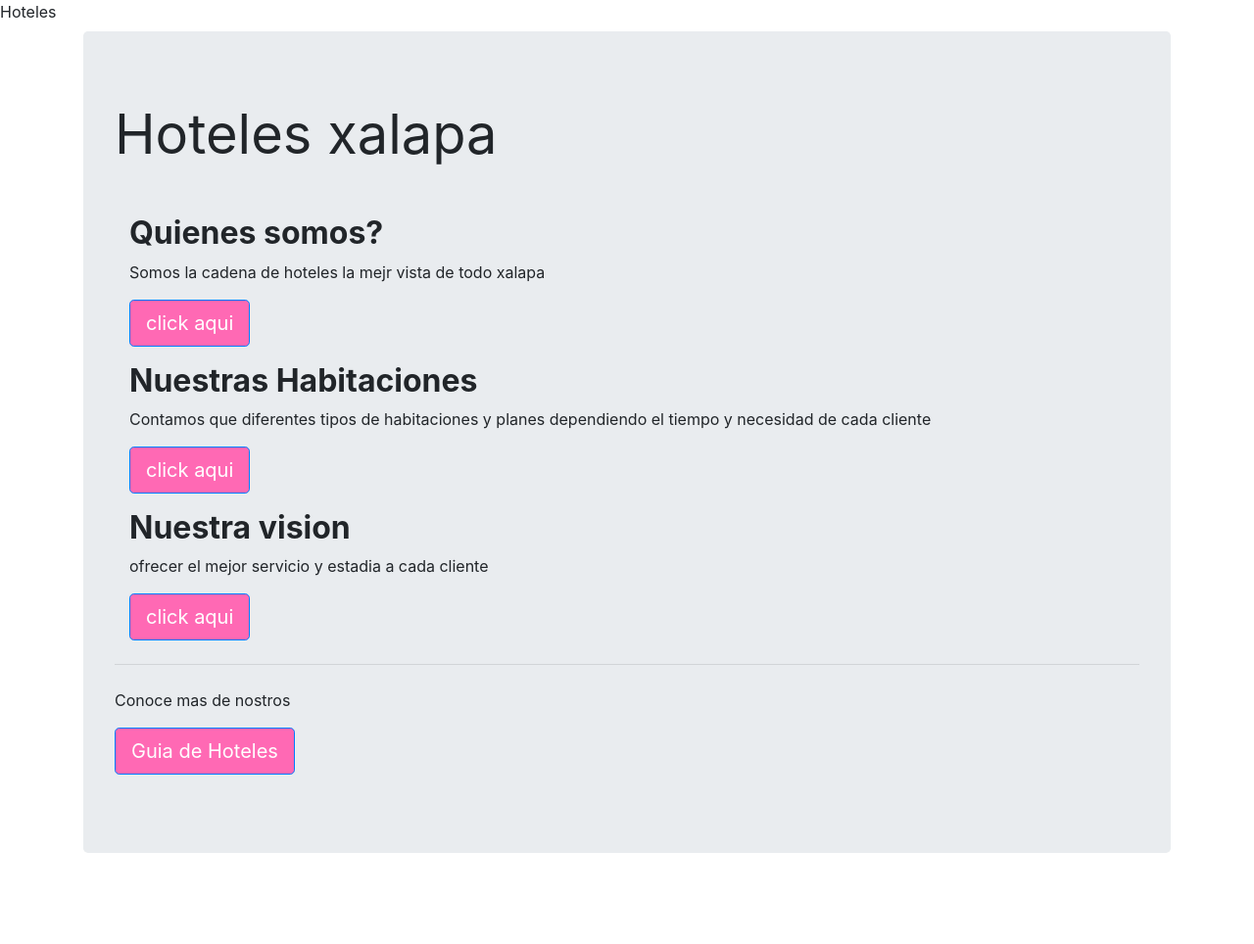
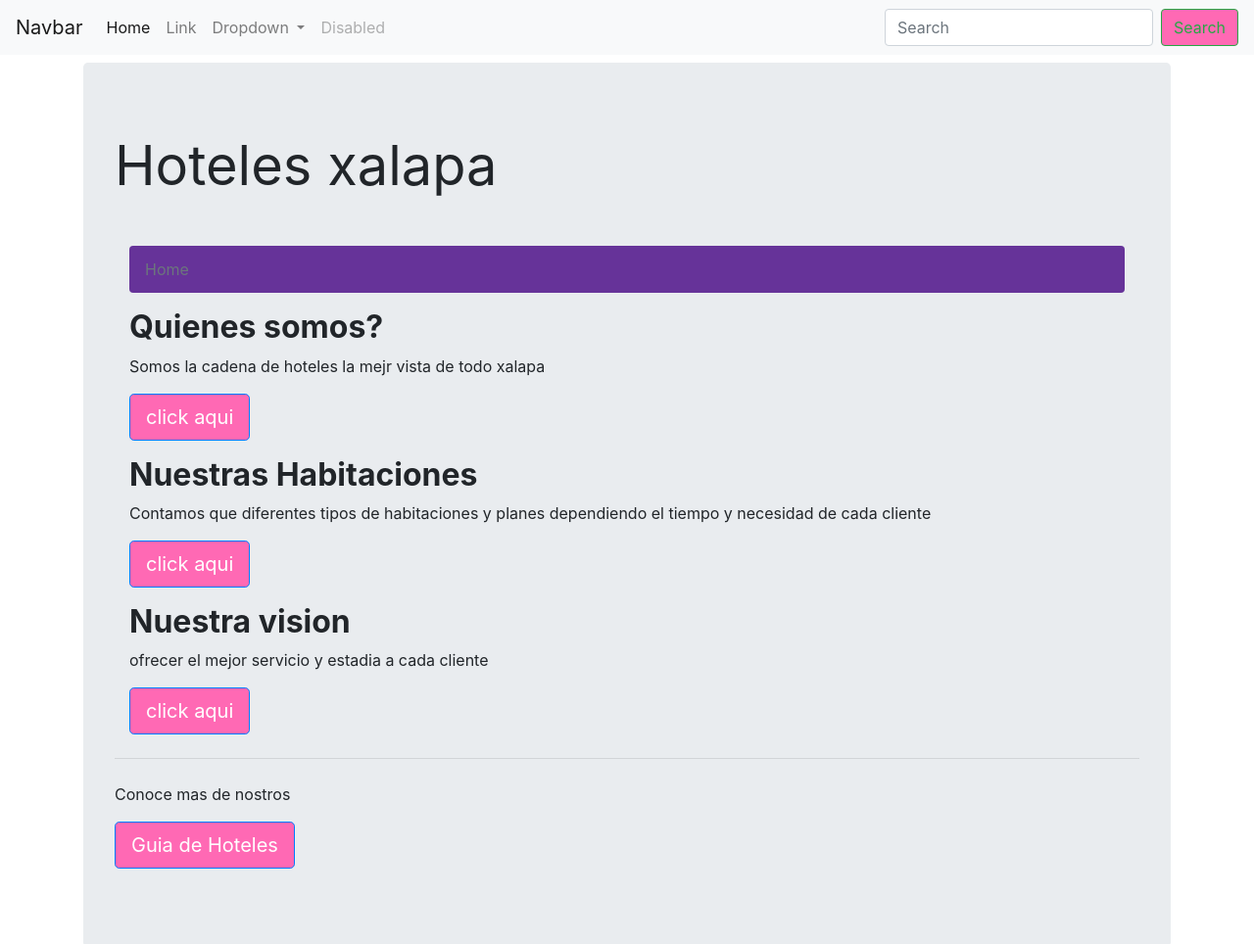
Before and after one commit to RafaelMoreno1/hoteles, a website: page hoteles/index.html in a window 1280 px wide. Shown: the top 964 px of the page at 98% size. Before the commit the page ends 903 px from the top, so only its background shows below. Drawn offline with nearby package versions, Linux system fonts and the light colour scheme.

Commit message:
agregamos navbar y breadcrumb

```diff
--- a/hoteles/css/main.css
+++ b/hoteles/css/main.css
@@ -1,11 +1,16 @@
-#jumbo1{
-    background-color: purple;
-    color: black;
+#navbar-ul1{
+    text-align: right;
 }
-.btn{
-    background-color: hotpink;
+#jumbo1 {
+  background-color: purple;
+  color: black;
+  /*margen*/
+  margin: 50px;
 }
+#breadcrumbhome1{
 
-#card2{
-    Q
+    background-color: rebeccapurple;
 }
+.btn {
+  background-color: hotpink;
+}
--- a/hoteles/index.html
+++ b/hoteles/index.html
@@ -9,16 +9,60 @@
   <!-- Bootstrap CSS  esta linea de codigo fue modificada y apunta a una carpeta local instalada con npm "boostrap" -->
   <link rel="stylesheet" href="node_modules/bootstrap/dist/css/bootstrap.min.css" />
   <link rel="stylesheet" href="css/main.css">
-  <link rel="stylesheet" href="html/hoteles.html"
+  <link rel="stylesheet" href="html/hoteles.html">
 
   <title>Hoteles</title>
 </head>
 
 <body>
+  <nav class="navbar navbar-expand-lg navbar-light bg-light">
+    <a class="navbar-brand" href="#">Navbar</a>
+    <button class="navbar-toggler" type="button" data-toggle="collapse" data-target="#navbarSupportedContent"
+      aria-controls="navbarSupportedContent" aria-expanded="false" aria-label="Toggle navigation">
+      <span class="navbar-toggler-icon"></span>
+    </button>
+
+    <div class="collapse navbar-collapse" id="navbarSupportedContent">
+      <ul class="navbar-nav mr-auto">
+        <li class="nav-item active">
+          <a class="nav-link" href="#">Home <span class="sr-only">(current)</span></a>
+        </li>
+        <li class="nav-item">
+          <a class="nav-link" href="#">Link</a>
+        </li>
+        <li class="nav-item dropdown">
+          <a class="nav-link dropdown-toggle" href="#" id="navbarDropdown" role="button" data-toggle="dropdown"
+            aria-haspopup="true" aria-expanded="false">
+            Dropdown
+          </a>
+          <div class="dropdown-menu" aria-labelledby="navbarDropdown">
+            <a class="dropdown-item" href="#">Action</a>
+            <a class="dropdown-item" href="#">Another action</a>
+            <div class="dropdown-divider"></div>
+            <a class="dropdown-item" href="#">Something else here</a>
+          </div>
+        </li>
+        <li class="nav-item">
+          <a class="nav-link disabled" href="#" tabindex="-1" aria-disabled="true">Disabled</a>
+        </li>
+      </ul>
+      <form class="form-inline my-2 my-lg-0">
+        <input class="form-control mr-sm-2" type="search" placeholder="Search" aria-label="Search">
+        <button class="btn btn-outline-success my-2 my-sm-0" type="submit">Search</button>
+      </form>
+    </div>
+  </nav>
   <div class="container mt-2">
     <div class="jumbotron">
       <h1 class="display-4 mt-2"> <b>Hoteles xalapa</b> </h1>
       <div class="container mt-5">
+
+        <!--Agregamos un breadcrumb Home -->
+        <nav aria-label="breadcrumb"></nav>
+        <ol class="breadcrumb" id="breadcrumbhome1">
+          <li class="breadcrumb-item active" aria-current="page">Home</li>
+        </ol>
+        </nav>
         <div class="row-sm">
           <h2><b>Quienes somos?</b></h2>
           <p>Somos la cadena de hoteles la mejr vista de todo xalapa</p>
@@ -61,7 +105,7 @@
   <!-- node_modules/"libreria"/dist/"libreria".min."XX" usa la version min por que es completa y ligera da una respuesta al servidor mas rapida -->
   <script src="node_modules/jquery/dist/jquery.min.js"></script>
   <script src="node_modules/popper.js/dist/popper-utils.min.js"></script>
-  <script src="node_modules/bootstrap/dist/css/bootstrap-grid.min.css"></script>
+  <script src="node_modules/bootstrap/dist/css/bootstrap.min.css"></script>
 </body>
 
 </html>
--- a/hoteles/package.json
+++ b/hoteles/package.json
@@ -22,6 +22,7 @@
   },
   "dependencies": {
     "bootstrap": "^4.5.0",
+    "bootstrap-icons": "^1.0.0-alpha5",
     "jquery": "^3.5.1",
     "popper.js": "^1.16.1"
   }
```
Also changed, not shown: hoteles/css/hoteles.css (+3 -8 lines), hoteles/html/hoteles.html (+1 -0 lines), 1 other file.
